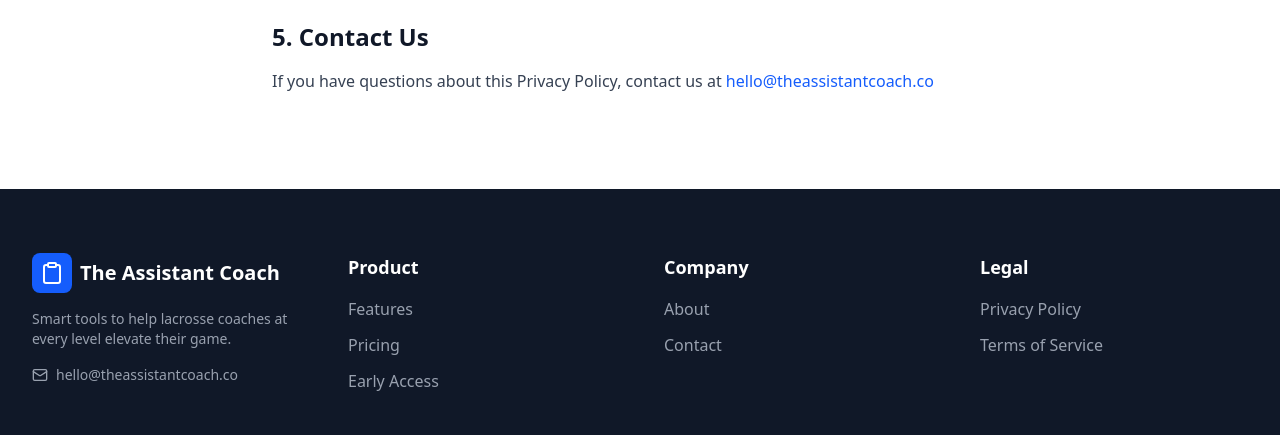
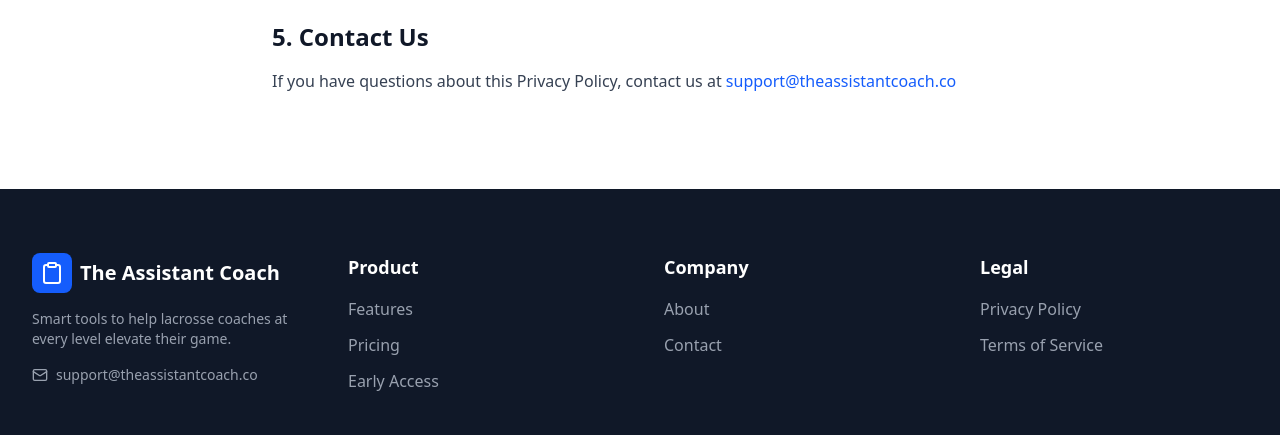
Before and after one commit to andrewshay0245/the-assistant-coach, a Next.js app: page /privacy in a window 1280 px wide. Shown: the part 1123-1558 px from the top of the page. Built offline with nearby package versions, Linux system fonts and the light colour scheme.

Commit message:
Change email from hello@ to support@ across site

```diff
--- a/src/app/api/webhooks/inbound/route.ts
+++ b/src/app/api/webhooks/inbound/route.ts
@@ -36,7 +36,7 @@ export async function POST(request: Request) {
 
     // Forward the email to andrew.shay02@gmail.com
     const { data: sendData, error } = await getResend().emails.send({
-      from: 'The Assistant Coach <hello@send.theassistantcoach.co>',
+      from: 'The Assistant Coach <support@theassistantcoach.co>',
       to: ['andrew.shay02@gmail.com'],
       replyTo: from,
       subject: `[Forwarded] ${subject || 'No Subject'}`,
--- a/src/app/contact/page.tsx
+++ b/src/app/contact/page.tsx
@@ -111,10 +111,10 @@ export default function ContactPage() {
                   <div>
                     <h3 className="font-semibold text-gray-900">Email</h3>
                     <a
-                      href="mailto:hello@theassistantcoach.co"
+                      href="mailto:support@theassistantcoach.co"
                       className="text-blue-600 hover:text-blue-700"
                     >
-                      hello@theassistantcoach.co
+                      support@theassistantcoach.co
                     </a>
                   </div>
                 </div>
--- a/src/app/privacy/page.tsx
+++ b/src/app/privacy/page.tsx
@@ -69,8 +69,8 @@ export default function PrivacyPage() {
             <h2 className="text-2xl font-semibold text-gray-900 mb-4">5. Contact Us</h2>
             <p className="text-gray-700">
               If you have questions about this Privacy Policy, contact us at{' '}
-              <a href="mailto:hello@theassistantcoach.co" className="text-blue-600 hover:underline">
-                hello@theassistantcoach.co
+              <a href="mailto:support@theassistantcoach.co" className="text-blue-600 hover:underline">
+                support@theassistantcoach.co
               </a>
             </p>
           </section>
--- a/src/app/terms/page.tsx
+++ b/src/app/terms/page.tsx
@@ -115,8 +115,8 @@ export default function TermsPage() {
             <h2 className="text-2xl font-semibold text-gray-900 mb-4">10. Contact Us</h2>
             <p className="text-gray-700">
               If you have questions about these Terms, contact us at{' '}
-              <a href="mailto:hello@theassistantcoach.co" className="text-blue-600 hover:underline">
-                hello@theassistantcoach.co
+              <a href="mailto:support@theassistantcoach.co" className="text-blue-600 hover:underline">
+                support@theassistantcoach.co
               </a>
             </p>
           </section>
--- a/src/components/footer.tsx
+++ b/src/components/footer.tsx
@@ -35,8 +35,8 @@ export function Footer() {
             </p>
             <div className="flex items-center gap-2 text-gray-400 text-sm">
               <Mail className="w-4 h-4" />
-              <a href="mailto:hello@theassistantcoach.co" className="hover:text-white">
-                hello@theassistantcoach.co
+              <a href="mailto:support@theassistantcoach.co" className="hover:text-white">
+                support@theassistantcoach.co
               </a>
             </div>
           </div>
```
